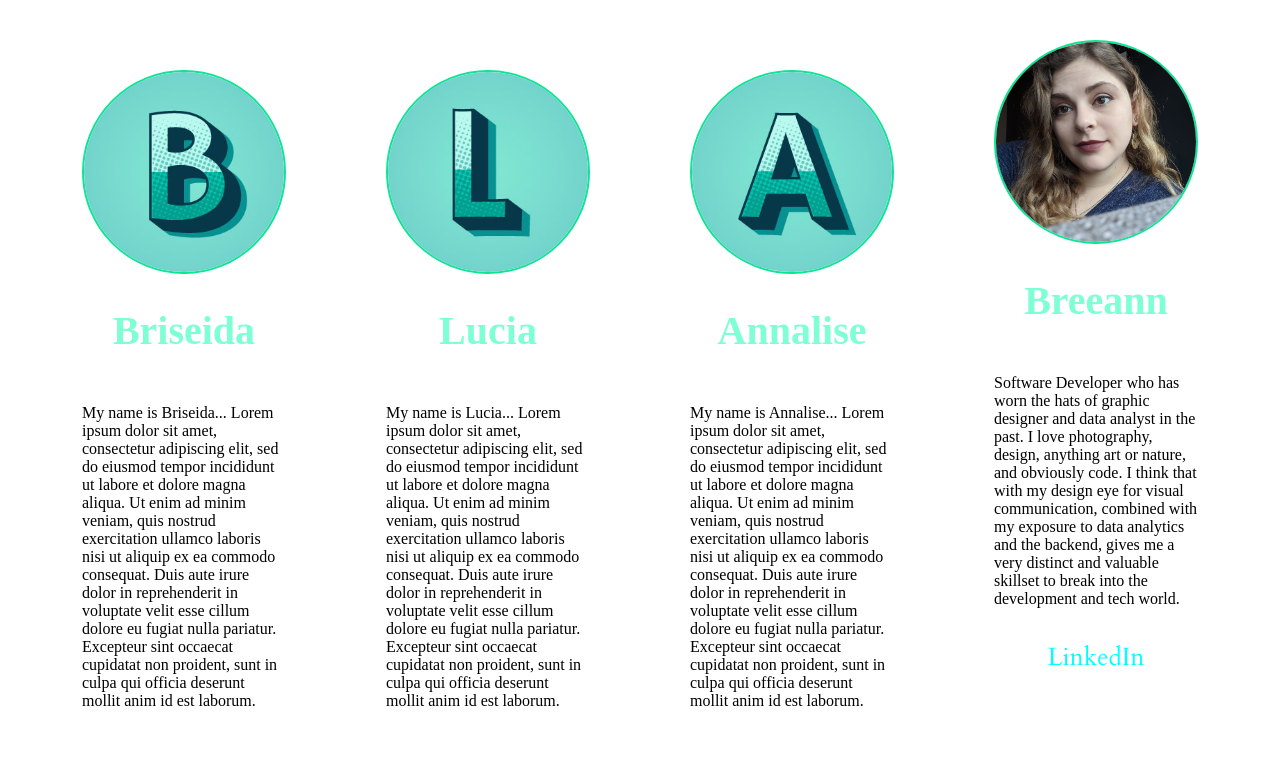
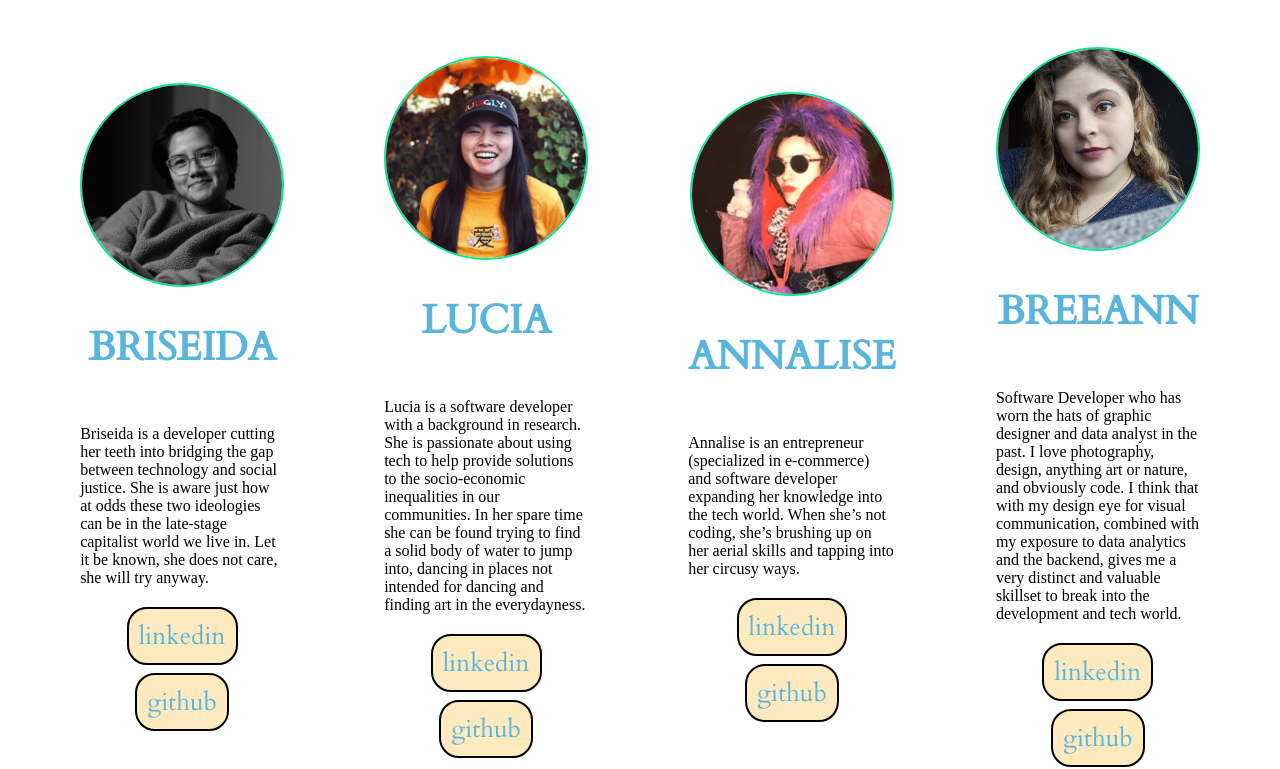
Before and after one commit to cryptoStimulus/Project-Week-cryptoStimulus, a plain HTML site: page about-us/about-us.html in a window 1280 px wide. Shown: the part 814-1583 px from the top of the page. Drawn offline with Linux system fonts and the light colour scheme.

Commit message:
updated aboutus page with images and blurbs

```diff
--- a/about-us/about-us.html
+++ b/about-us/about-us.html
@@ -31,21 +31,27 @@
         <div class="whoweare">Who We Are</div>
         <div class='container'>
             <section>
-                <img class="profile" src="../assets/about-us/b.jpg">
+                <img class="profile" src="../assets/about-us/briseida.jpg">
                 <h2>Briseida</h2>
-                <p>My name is Briseida... Lorem ipsum dolor sit amet, consectetur adipiscing elit, sed do eiusmod tempor incididunt ut labore et dolore magna aliqua. Ut enim ad minim veniam, quis nostrud exercitation ullamco laboris nisi ut aliquip ex ea commodo consequat. Duis aute irure dolor in reprehenderit in voluptate velit esse cillum dolore eu fugiat nulla pariatur. Excepteur sint occaecat cupidatat non proident, sunt in culpa qui officia deserunt mollit anim id est laborum.</p>
+                <p>Briseida is a developer cutting her teeth into bridging the gap between technology and social justice. She is aware just how at odds these two ideologies can be in the late-stage capitalist world we live in. Let it be known, she does not care, she will try anyway.</p>
+                <p><a href="https://www.linkedin.com/in/briseida-pagador/" class="about-me-links">LinkedIn</a></p>
+                <p><a href="https://github.com/bpagador" class="about-me-links">Github</a></p>
             </section>
 
             <section>
-                <img class="profile" src="../assets/about-us/l.jpg">
+                <img class="profile" src="../assets/about-us/lucia.jpg">
                 <h2>Lucia</h2>
-                <p>My name is Lucia... Lorem ipsum dolor sit amet, consectetur adipiscing elit, sed do eiusmod tempor incididunt ut labore et dolore magna aliqua. Ut enim ad minim veniam, quis nostrud exercitation ullamco laboris nisi ut aliquip ex ea commodo consequat. Duis aute irure dolor in reprehenderit in voluptate velit esse cillum dolore eu fugiat nulla pariatur. Excepteur sint occaecat cupidatat non proident, sunt in culpa qui officia deserunt mollit anim id est laborum.</p>
+                <p>Lucia is a software developer with a background in research. She is passionate about using tech to help provide solutions to the socio-economic inequalities in our communities. In her spare time she can be found trying to find a solid body of water to jump into, dancing in places not intended for dancing and finding art in the everydayness.</p>
+                <p><a href="https://www.linkedin.com/in/luciabrammer/" class="about-me-links">LinkedIn</a></p>
+                <p><a href="https://github.com/brammerl" class="about-me-links">Github</a></p>
             </section>
 
             <section>
-                <img class="profile" src="../assets/about-us/a.jpg">
+                <img class="profile" src="../assets/about-us/annalise.jpg">
                 <h2>Annalise</h2>
-                <p>My name is Annalise... Lorem ipsum dolor sit amet, consectetur adipiscing elit, sed do eiusmod tempor incididunt ut labore et dolore magna aliqua. Ut enim ad minim veniam, quis nostrud exercitation ullamco laboris nisi ut aliquip ex ea commodo consequat. Duis aute irure dolor in reprehenderit in voluptate velit esse cillum dolore eu fugiat nulla pariatur. Excepteur sint occaecat cupidatat non proident, sunt in culpa qui officia deserunt mollit anim id est laborum.</p>
+                <p>Annalise is an entrepreneur (specialized in e-commerce) and software developer expanding her knowledge into the tech world. When she’s not coding, she’s brushing up on her aerial skills and tapping into her circusy ways. </p>
+                <p><a href="https://www.linkedin.com/in/annalise-murphy-ab20a54b/" class="about-me-links">LinkedIn</a></p>
+                <p><a href="https://github.com/Annalise-M" class="about-me-links">Github</a></p>
             </section>
 
             <section>
--- a/about-us/style.css
+++ b/about-us/style.css
@@ -38,9 +38,9 @@ li {
 div.whoweare {
     font-size: 100px;
     padding: 50px;
-    font-family: inherit;
+    font-family: Montserrat;
     margin-top: 10px;
-    color: aquamarine;
+    color: orange;
 }
 
 main {
@@ -71,8 +71,10 @@ footer {
 }
 
 h2 {
-    color: aquamarine;
+    color: rgb(90, 181, 220);
     font-size: 40px;
+    font-family: cardo;
+    text-transform: uppercase;
 }
 
 img.profile {
@@ -86,6 +88,11 @@ img.profile {
 
 
 .about-me-links {
-    color: aqua;
+    color: rgb(90, 181, 220);
     font-size: 25px;
+    text-transform: lowercase;
+    background-color: rgba(255, 205, 111, 0.448);
+    border: 2px solid black;
+    border-radius: 20px;
+    padding: 10px;
 }
```
Also changed, not shown: assets/about-us/annalise.jpg (added), assets/about-us/briseida.jpg (added), assets/about-us/lucia.jpg (added).
